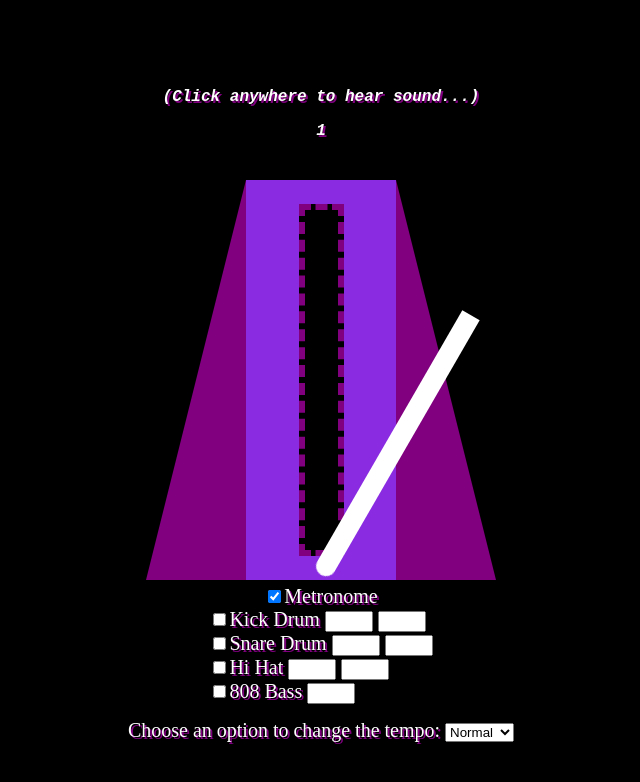
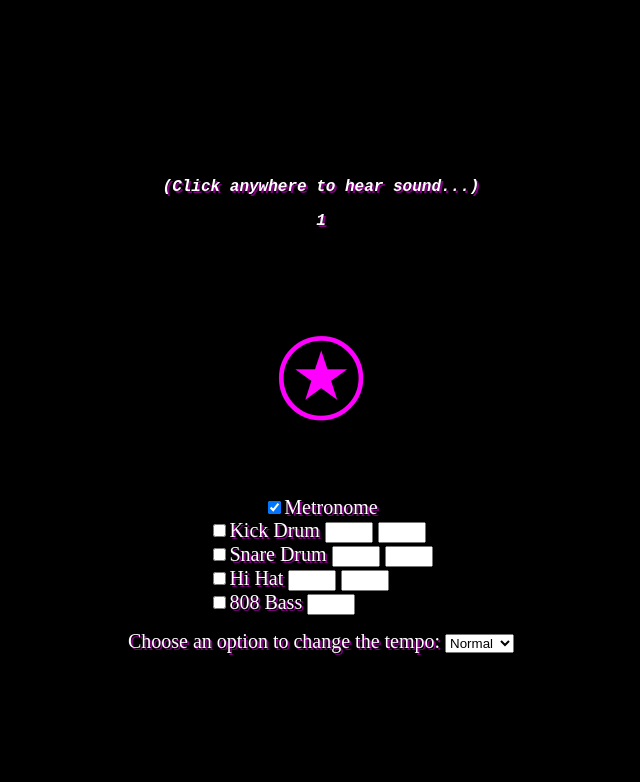
Before and after one commit to SarahE-Dev/drumMachine, a plain HTML site: page index.html in a window 1280 px wide. Shown: the whole page, without its empty margins (319-959 px from the left). Drawn offline with Linux system fonts and the light colour scheme.

Commit message:
animation edit

```diff
--- a/index.html
+++ b/index.html
@@ -13,12 +13,7 @@
         <p></p>
     </div>
     <div class="metronome">
-        <div class="background-left"></div>
-        <div class="background-center">
-            <div class="core"></div>
-        </div>
-        <div class="background-right"></div>
-        <div class="arm"></div>
+        <div class="a">⍟</div>
     </div>
 
     <div class="controls">
--- a/main.js
+++ b/main.js
@@ -74,35 +74,35 @@ function update() {
 let temposelection = document.querySelector('#tempos');
 
 temposelection.addEventListener('change', ()=>{
-    let arm = document.querySelector('.arm');
+    let pulse = document.querySelector('.a');
     if(temposelection.value === 'fastest'){
         clearInterval(intervalID)
         setupUpdate(800)
-        arm.style.animation = 'tick 1600ms ease-in-out infinite';
+        pulse.style.animation = 'pulse 1600ms linear infinite';
 
     }
     if(temposelection.value === 'faster'){
         clearInterval(intervalID)
         setupUpdate(900)
-        arm.style.animation = 'tick 1800ms ease-in-out infinite';
+        pulse.style.animation = 'pulse 1800ms linear infinite';
 
     }
     if(temposelection.value === 'normal'){
         clearInterval(intervalID)
         setupUpdate(1000)
-        arm.style.animation = 'tick 2000ms ease-in-out infinite';
+        pulse.style.animation = 'pulse 2000ms linear infinite';
 
     }
     if(temposelection.value === 'slower'){
         clearInterval(intervalID)
         setupUpdate(1100)
-        arm.style.animation = 'tick 2200ms ease-in-out infinite';
+        pulse.style.animation = 'pulse 2200ms linear infinite';
 
     }
     if(temposelection.value === 'slowest'){
         clearInterval(intervalID)
         setupUpdate(1200)
-        arm.style.animation = 'tick 2400ms ease-in-out infinite';
+        pulse.style.animation = 'pulse 2400ms linear infinite';
 
     }
 })
--- a/styles.css
+++ b/styles.css
@@ -27,12 +27,6 @@ p {
     text-shadow: 2px 2px purple;
 }
 
-.metronome {
-    display: flex;
-    width: 350px;
-    height: 400px;
-    position: relative;
-}
 
 .controls {
     color: white;
@@ -41,56 +35,25 @@ p {
     font-size: 20px;
 }
 
-
-
-
-.background-left {
-    border-bottom: 400px solid purple;
-    border-left: 100px solid transparent;
+.a {
+    font-size: 190px;
+    animation: pulse 2s linear infinite;
 }
 
-.background-center {
-    flex: 1;
-    background-color: blueviolet;
-    display: flex;
-    flex-direction: column;
-    align-items: center;
+@keyframes pulse {
+0% {
+
+    transform: scale(1.1);
+    color: deeppink;
 }
-
-.background-right {
-    border-bottom: 400px solid purple;
-    border-right: 100px solid transparent;
+50% {
+   transform: scale(0.8);
+   color: fuchsia;
 }
-.metro {
-    display: flex;
-    justify-content: center;
+100% {
+   transform: scale(1);
+   color: blueviolet;
 }
-
-.core {
-    flex: 1;
-    width: 30%;
-    background-color: black;
-    margin: 24px 0;
-    border: 6px dashed purple;
-}
-
-@keyframes tick {
-    0%   { transform: rotate(-30deg); }
-    50%  { transform: rotate(30deg);  }
-    100% { transform: rotate(-30deg); }
-}
-
-.arm {
-    height: 300px;
-    width: 20px;
-    background-color: white;
-    position: absolute;
-    bottom: 5px;
-    border-bottom-left-radius: 10px;
-    border-bottom-right-radius: 10px;
-    left: 165px;
-    transform-origin: bottom center;
-    animation: tick 2000ms ease-in-out infinite;
 }
 
 #tempolabel {
@@ -102,3 +65,8 @@ p {
 .tempooption {
     padding: 10px;
 }
+
+.metro {
+    display: flex;
+    justify-content: center;
+}
```
